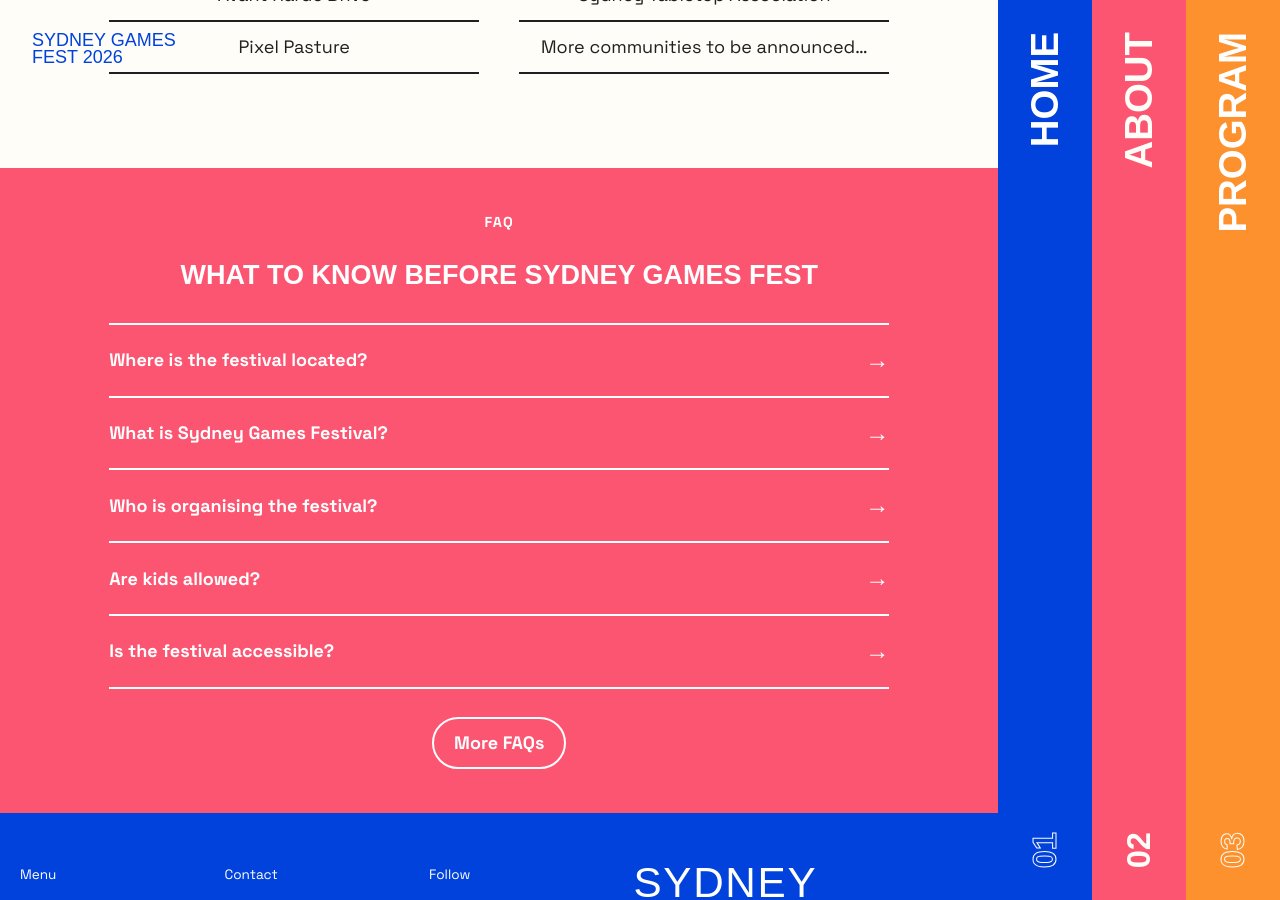
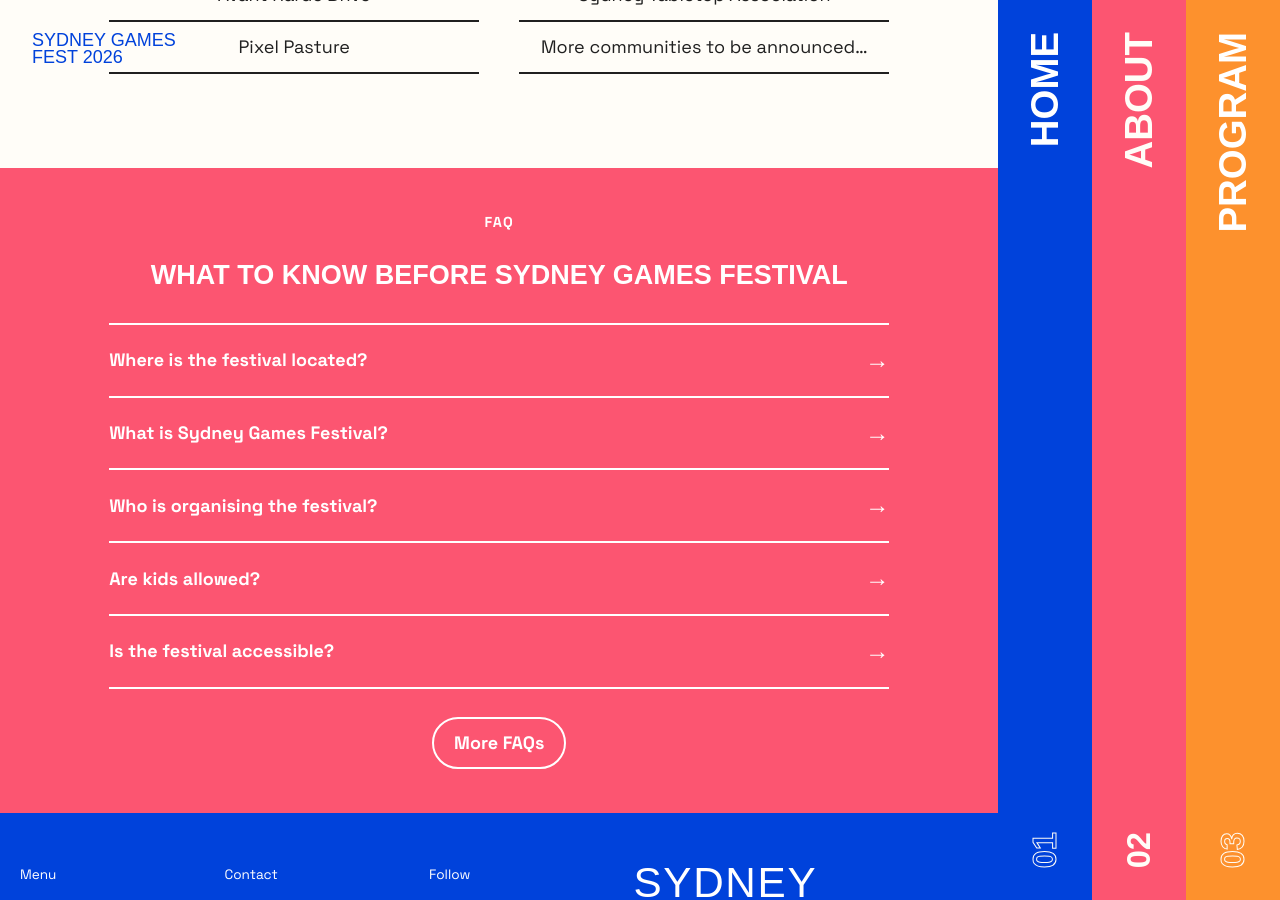
Before and after one commit to sydneygamesfestival/2026, a Jekyll site: the page built from about.md, in a window 1280 px wide and 900 px high, scrolled down 2520 px. Built offline with Jekyll 4.4.1, drawn with Linux system fonts in a browser that asks for light colours; some web fonts are replaced.

Commit message:
Fix naming

```diff
--- a/about.md
+++ b/about.md
@@ -64,7 +64,7 @@ permalink: /about/
 <section class="colour-band coral-band">
   <div class="container text-centre">
     <p class="eyebrow">FAQ</p>
-    <h2>What to know before Sydney Games Fest</h2>
+    <h2>What to know before Sydney Games Festival</h2>
     <div class="faq-links">
     {% assign featured_faqs = site.faqs | where: "featured", true | sort: "order" %}
     {% for faq in featured_faqs %}
```
